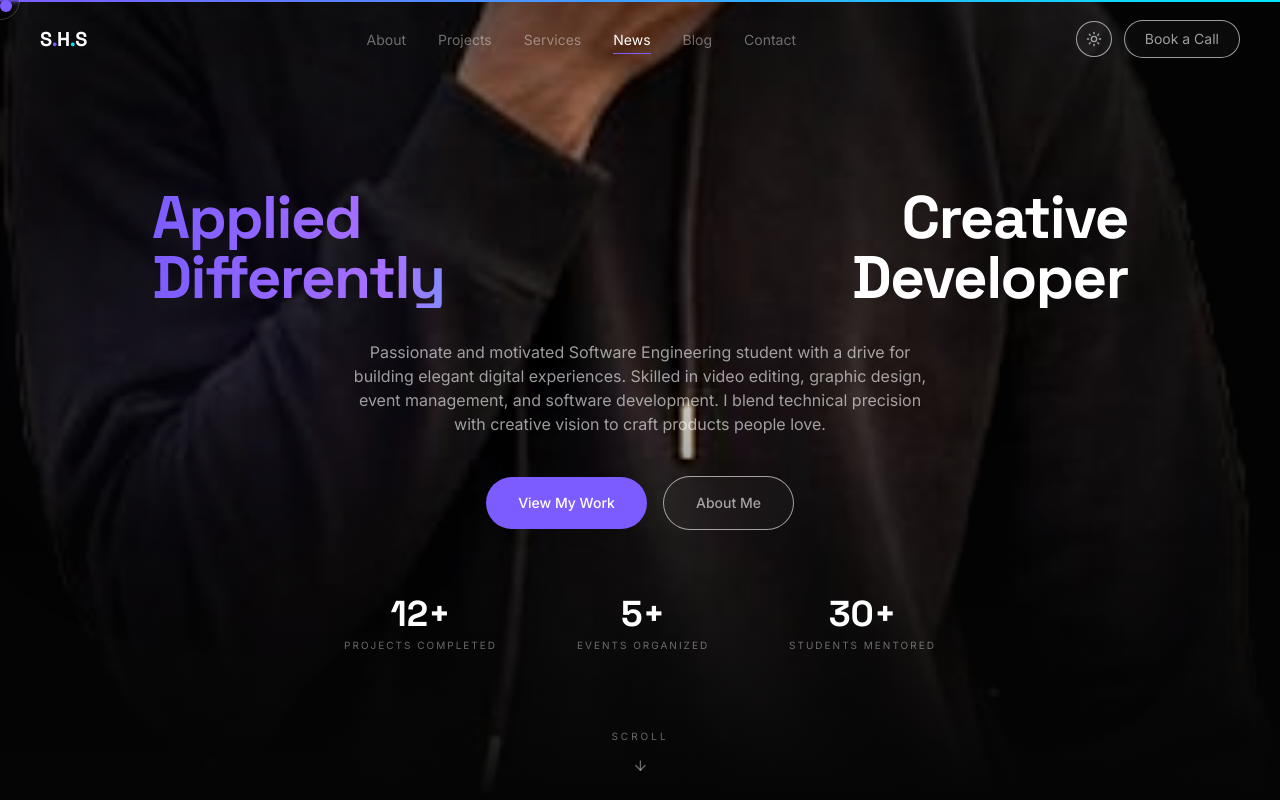
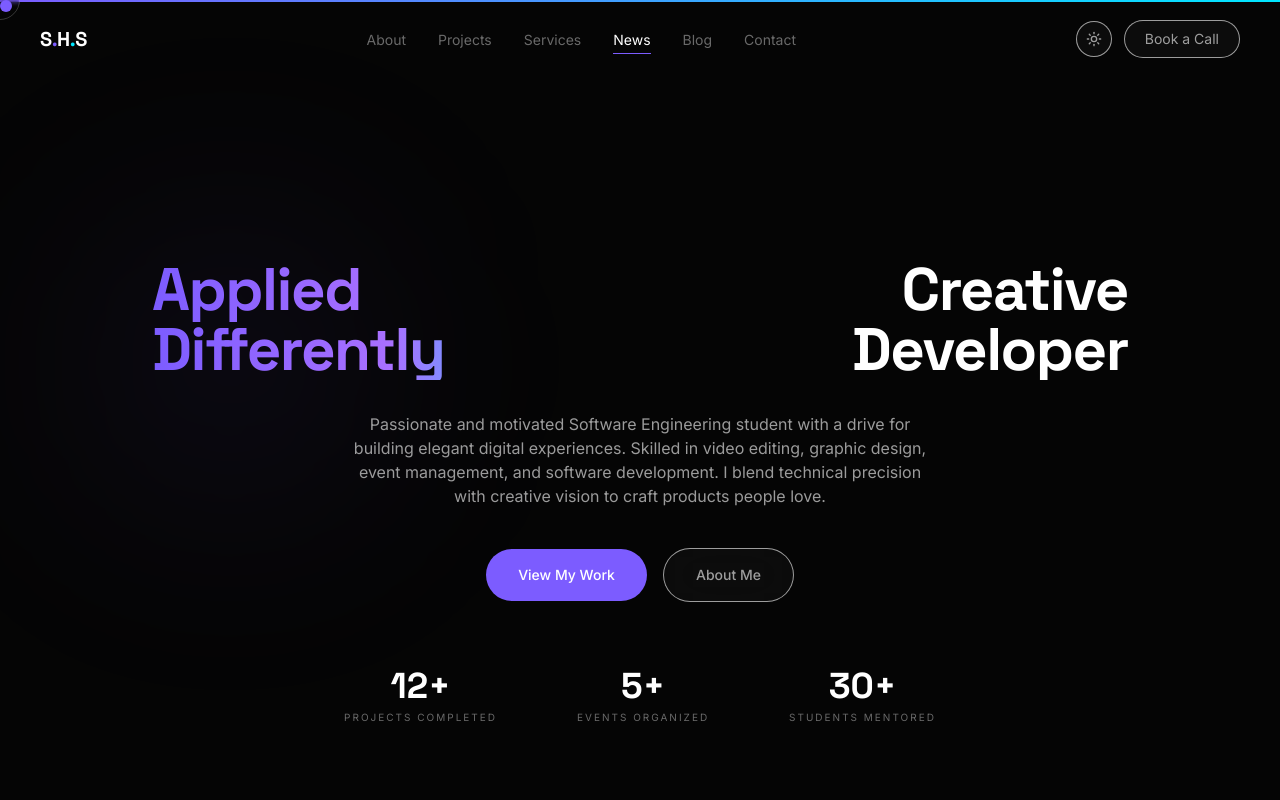
Before and after one commit to Sadman8/portfolio, a Next.js app: page / in a window 1280 px wide. Shown: the top 800 px of the page. Built offline with nearby package versions, Linux system fonts and the light colour scheme.

Commit message:
Updated Hero.tsx

```diff
--- a/components/sections/Hero.tsx
+++ b/components/sections/Hero.tsx
@@ -32,7 +32,7 @@ export default function Hero() {
     >
       {/* Full-bleed background image */}
       <div
-        className="absolute inset-0 z-0 bg-cover bg-center bg-no-repeat"
+        className="min-h-screen bg-center bg-no-repeat"
         style={{
           backgroundImage: "url('/WhatsApp_Image_2026-07-30_at_2.57.35_PM copy.jpeg')",
           filter: 'brightness(var(--img-brightness)) contrast(var(--img-contrast))',
```
